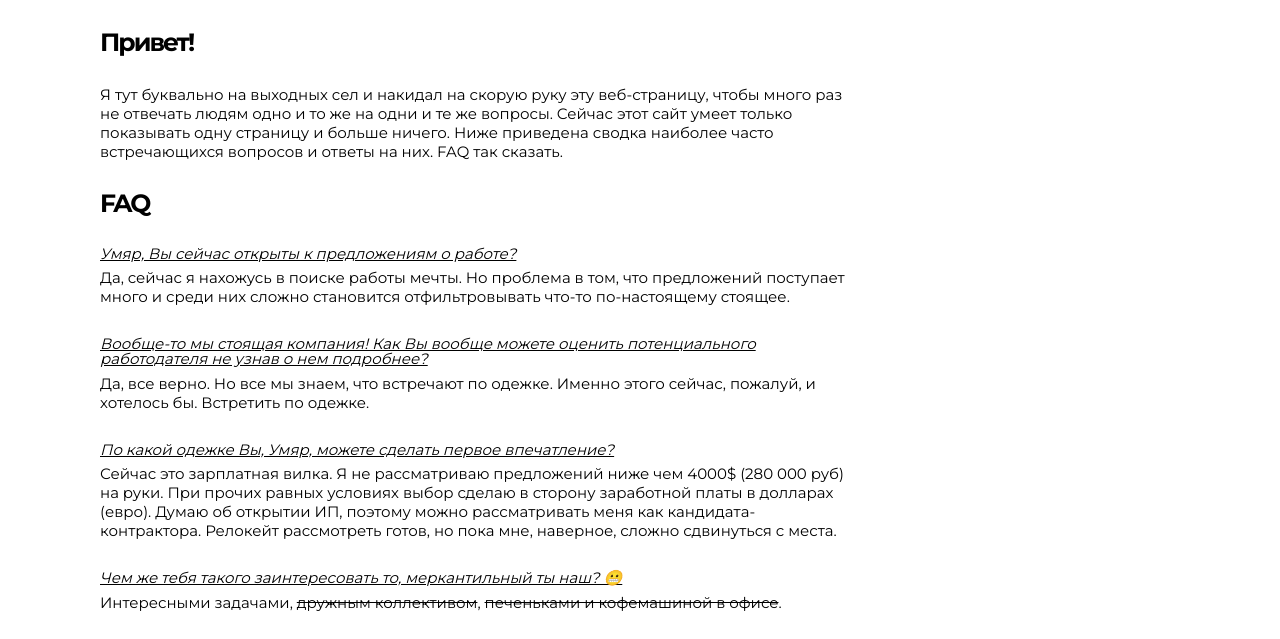
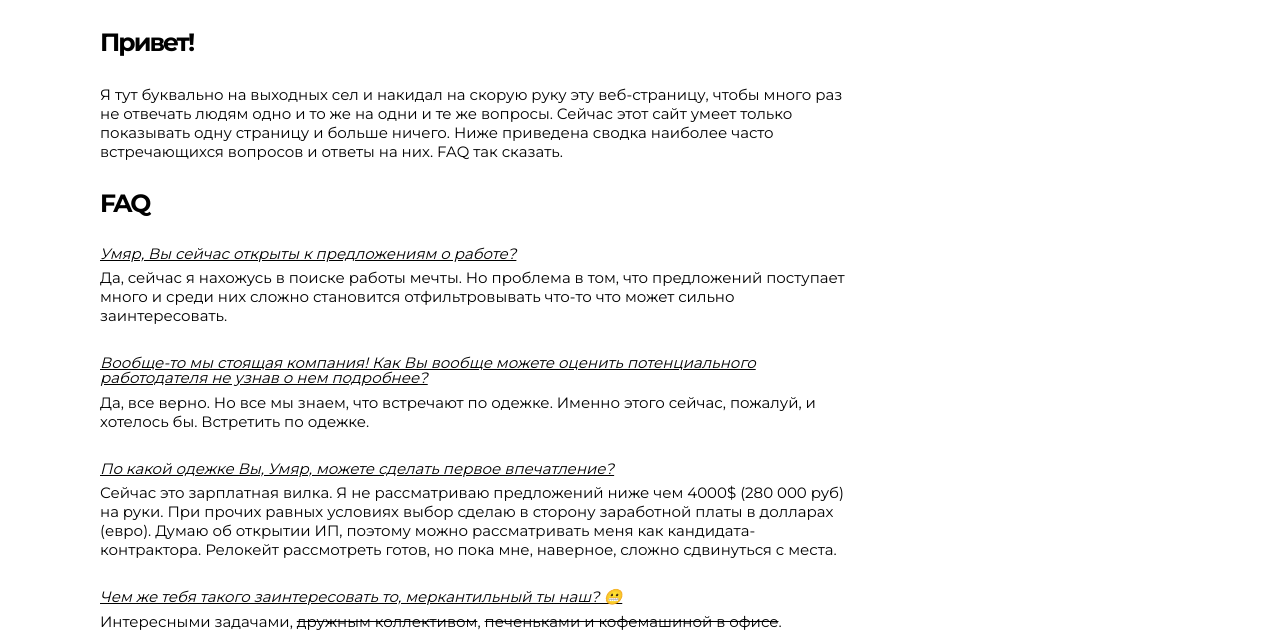
Before and after one commit to umyar/umyar.com, a website: page src/index.html in a window 1280 px wide. Shown: the part 117-756 px from the top of the page. Drawn offline with Linux system fonts and the light colour scheme.

Commit message:
a little bit less pathos 2

```diff
--- a/src/index.html
+++ b/src/index.html
@@ -64,8 +64,8 @@
             <dt>Умяр, Вы сейчас открыты к предложениям о работе?</dt>
             <dd>
               Да, сейчас я нахожусь в поиске работы мечты. Но проблема в том, что предложений
-              поступает много и среди них сложно становится отфильтровывать что-то по-настоящему
-              стоящее.
+              поступает много и среди них сложно становится отфильтровывать что-то что может сильно
+              заинтересовать.
             </dd>
 
             <dt>
```
